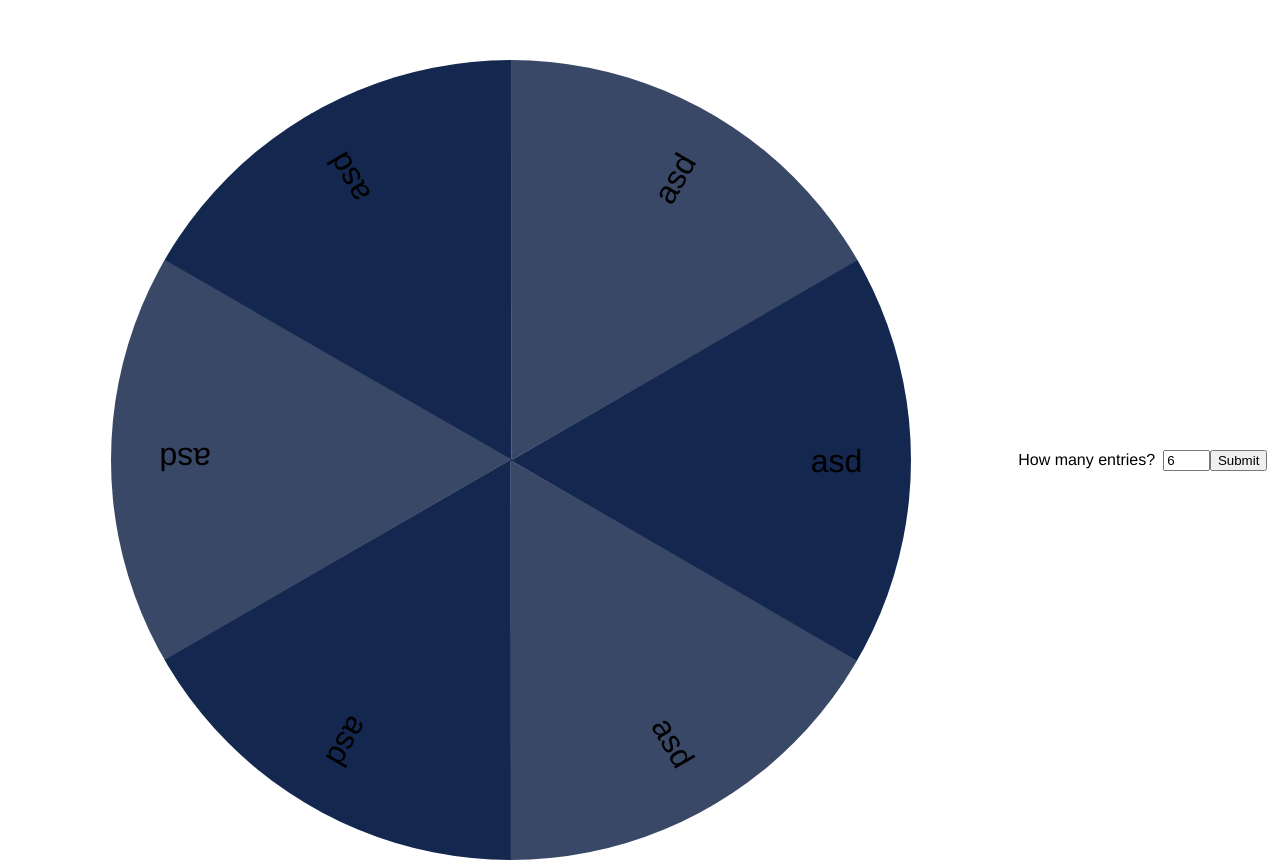
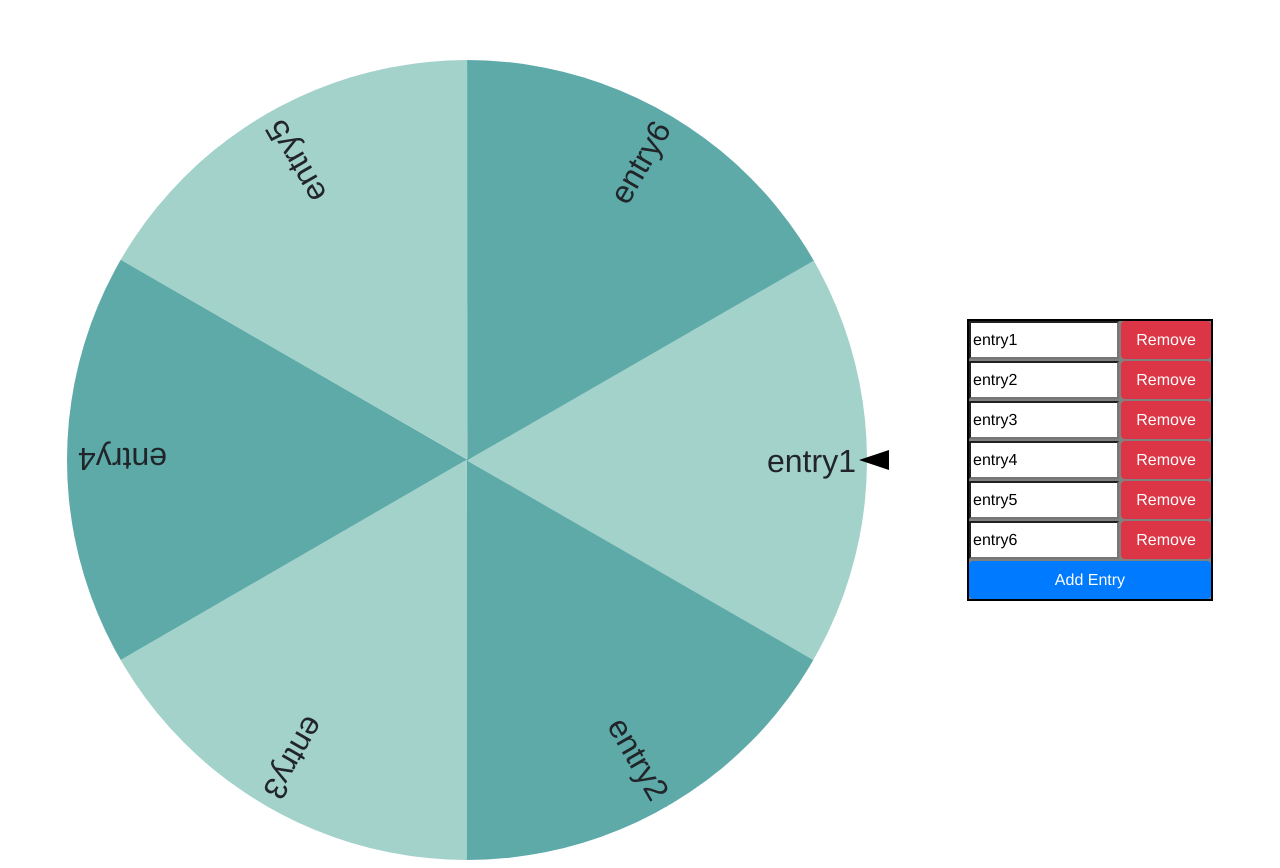
Before and after one commit to Ksxerity/choice-wheel, a Vue app: page / in a window 1280 px wide. Built offline with nearby package versions, Linux system fonts and the light colour scheme.

Commit message:
Replaced the number input with a grid input for entries. The spinning feature is mostly operational now. It spins and remembers its destination and can accurately produce the winning entry. A modal was added to signify what entry has won.

```diff
--- a/src/components/wheel.vue
+++ b/src/components/wheel.vue
@@ -1,38 +1,99 @@
 <template>
   <div class="container">
-    <div class="wheel" :style="'--diameter: ' + diameter + 'px'">
+    <div
+      class="wheel-container"
+      :style="`
+        --diameter: ${DIAMETER}px;
+        --pointer: ${pointer}deg;
+      `"
+    >
+      <div
+        ref="wheel"
+        :class="`wheel ${rotate ? 'spin' : null}`"
+        v-on:click="rotationController"
+      >
         <div
           class="wedge"
           :style="`
-          transform: rotate(${wedgeAngle * index}deg);
+            transform: rotate(${wedgeAngle * (index - 1)}deg);
             border-color: transparent ${colorController(
               index
             )} transparent transparent;
-          --radius: ${radius}px;
+            --radius: ${RADIUS}px;
             --wedge-perimeter: ${wedgePerimeter}px;
             --wedge-offset: -${wedgePerimeter - 1}px;
           `"
           v-for="index in slots"
-        :key="index"
+          :key="`wedge${index}`"
         >
           <label
             class="wedge-label"
             :style="`--label-height: ${wedgePerimeter * 2}px`"
+            >{{ entries[index - 1] }}</label
           >
-          asd
-        </label>
         </div>
       </div>
+      <div class="ticker"></div>
+    </div>
     <div class="settings">
-      <label>How many entries?</label>
       <input
-        class="slots-entry"
-        type="number"
-        v-model="slotsHolder"
-        :min="minSlots"
-        :max="maxSlots"
+        type="text"
+        class="entry"
+        :style="`
+          grid-column-start: 1;
+          grid-row-start: ${index};
+          background-color: white;
+        `"
+        v-for="index in slots"
+        :key="`entry${index}`"
+        v-model="entries[index - 1]"
       />
-      <button v-on:click="handleSubmit">Submit</button>
+      <button
+        class="btn btn-danger"
+        :style="`
+          grid-column-start: 2;
+          grid-row-start: ${index}
+        `"
+        v-for="index in slots"
+        :key="`remove${index}`"
+        v-on:click="handleRemoveEntry(index - 1)"
+      >
+        Remove
+      </button>
+      <button
+        class="btn btn-primary"
+        :style="`
+          grid-column-start: 1;
+          grid-column-end: 3;
+          grid-row-start: ${slots + 1}
+        `"
+        v-on:click="handleAddEntry"
+      >
+        Add Entry
+      </button>
+    </div>
+    <div id="myModal" class="modal" tabindex="-1" role="dialog">
+      <div class="modal-dialog" role="document">
+        <div class="modal-content">
+          <div class="modal-body">
+            <p>
+              Entry chosen was {{ entries[winningEntryIndex] }}. Remove entry?
+            </p>
+          </div>
+          <div class="modal-footer">
+            <button
+              type="button"
+              class="btn btn-danger"
+              v-on:click="handleRemoveEntry(winningEntryIndex)"
+            >
+              Remove
+            </button>
+            <button type="button" class="btn btn-primary" data-dismiss="modal">
+              Keep
+            </button>
+          </div>
+        </div>
+      </div>
     </div>
   </div>
 </template>
@@ -42,46 +103,90 @@ export default {
   data() {
     return {
       slots: 6,
-      slotsHolder: 6,
-      diameter: 800,
-      minSlots: 3,
-      maxSlots: 19,
+      entries: ['entry1', 'entry2', 'entry3', 'entry4', 'entry5', 'entry6'],
+      pointer: 0,
+      rotate: false,
+      keyframes: null,
+      winningEntryIndex: 0,
     };
   },
+  created() {
+    this.DIAMETER = 800;
+    this.RADIUS = this.DIAMETER / 2 + 10; // + 10 just for extra pixels to manipulate margin with
+    this.MIN_SLOTS = 3;
+    this.MAX_SLOTS = 19;
+  },
+  mounted() {
+    this.$nextTick(() => {
+      const myRules = document.styleSheets[0].cssRules;
+      for (let i = 0; i < myRules.length; i += 1) {
+        if (
+          myRules[i].type === window.CSSRule.KEYFRAMES_RULE ||
+          myRules[i].type === window.CSSRule.WEBKIT_KEYFRAMES_RULE
+        ) {
+          this.keyframes = myRules[i];
+        }
+      }
+    });
+  },
   computed: {
-    radius() {
-      // + 10 just for extra pixels to manipulate margin with
-      return this.diameter / 2 + 10;
-    },
     wedgePerimeter() {
       // Not really calculating the perimeter here. Since we are using triangles to create
       // the wedges, the perimeter is not applicable here. So we have to create a larger
       // triangle that will encompass the whole area of the wedge.
       const angle = 360 / this.slots / 2;
-      return Math.ceil(Math.tan((angle * Math.PI) / 180) * this.radius);
+      return Math.ceil(Math.tan((angle * Math.PI) / 180) * this.RADIUS);
     },
     wedgeAngle() {
       return 360 / this.slots;
     },
   },
   methods: {
-    handleSubmit() {
-      const val = parseInt(this.slotsHolder, 10);
-      if (val >= this.maxSlots) {
-        this.slots = this.maxSlots;
-        this.slotsHolder = this.maxSlots;
-      } else if (val <= this.minSlots) {
-        this.slots = this.minSlots;
-        this.slotsHolder = this.minSlots;
+    handleAddEntry() {
+      if (this.slots !== this.MAX_SLOTS) {
+        this.entries.push('');
+        this.slots += 1;
+      }
+    },
+    handleRemoveEntry(index) {
+      if (this.slots === this.MIN_SLOTS) {
+        this.entries.splice(index, 1, '');
       } else {
-        this.slots = parseInt(this.slotsHolder, 10);
+        this.entries.splice(index, 1);
+        this.slots -= 1;
       }
+      this.$('#myModal').modal('hide');
     },
     colorController(index) {
       if (this.slots % 2 === 1 && index === this.slots) {
-        return '#9ba4b4';
+        return '#f7f3e9';
       }
-      return index % 2 === 0 ? '#14274e' : '#394867';
+      return index % 2 === 0 ? '#5eaaa8' : '#a3d2ca';
+    },
+    rotationController() {
+      const randomSelection = Math.floor(Math.random() * 360);
+      const rotateAmount = this.pointer + randomSelection + 720;
+      this.keyframes.deleteRule('0%');
+      this.keyframes.deleteRule('100%');
+      this.keyframes.appendRule(`0% { transform: rotate(${this.pointer}deg) }`);
+      this.keyframes.appendRule(`100% { transform: rotate(${rotateAmount}deg) }`);
+      this.applyRotation(rotateAmount % 360);
+    },
+    applyRotation(ptr) {
+      this.rotate = true;
+      setTimeout(() => {
+        this.pointer = ptr;
+        this.rotate = false;
+        const ptrOffset = this.wedgeAngle / 2; // The ticker sits in the middle of the first wedge
+        // Wheel spins in the opposite direction of the order of indexes
+        // So we have to take the entry from the opposite end
+        this.winningEntryIndex =
+          this.entries.length - Math.floor((ptr + ptrOffset) / this.wedgeAngle);
+        if (this.winningEntryIndex === this.slots) {
+          this.winningEntryIndex = 0;
+        }
+        this.$('#myModal').modal('show');
+      }, 3000);
     },
   },
 };
@@ -94,13 +199,23 @@ export default {
   justify-content: center;
   align-items: center;
 }
-.wheel {
+.wheel-container {
   position: relative;
-  margin: 0 auto;
   height: var(--diameter);
   width: var(--diameter);
+  margin-right: 100px;
   min-width: var(--diameter);
+}
+@keyframes rotation {
+}
+.spin {
+  animation: rotation 3s;
+  animation-fill-mode: forwards;
+}
+.wheel {
+  transform: rotate(var(--pointer));
   background-color: white;
+  height: inherit;
   border-radius: 50%;
   overflow: hidden;
 }
@@ -142,8 +257,27 @@ export default {
   margin-top: var(--wedge-offset);
   margin-left: 300px;
 }
+.ticker {
+  position: absolute;
+  width: 0;
+  height: 0;
+  border-top: 10px solid transparent;
+  border-bottom: 10px solid transparent;
+  border-right: 30px solid black;
+  top: 390px; /* radius minus the pixels for border-top */
+  left: 99%;
+}
 .slots-entry {
   margin-left: 8px;
   width: 15%;
 }
+.settings {
+  display: grid;
+  grid-template-columns: 150px 90px;
+  grid-template-rows: auto;
+  column-gap: 2px;
+  row-gap: 2px;
+  border: 2px solid black;
+  background-color: gray;
+}
 </style>
--- a/src/main.js
+++ b/src/main.js
@@ -1,5 +1,10 @@
 import Vue from 'vue';
+import JQuery from 'jquery';
 import App from './App.vue';
+import 'bootstrap';
+import 'bootstrap/dist/css/bootstrap.min.css';
+
+Vue.prototype.$ = JQuery;
 
 Vue.config.productionTip = false;
 
```
Lines whose indentation alone changed are shown as unchanged.
